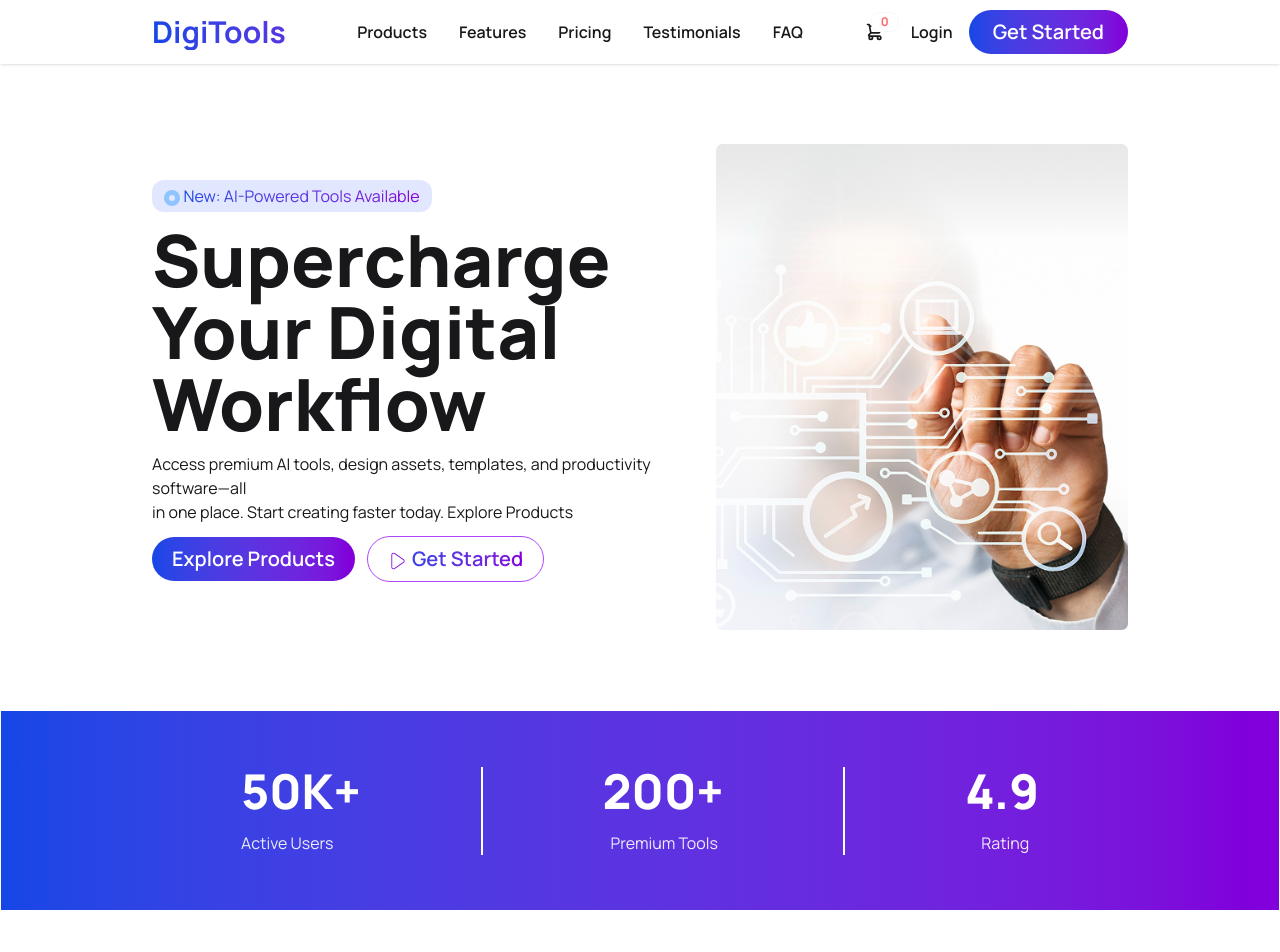
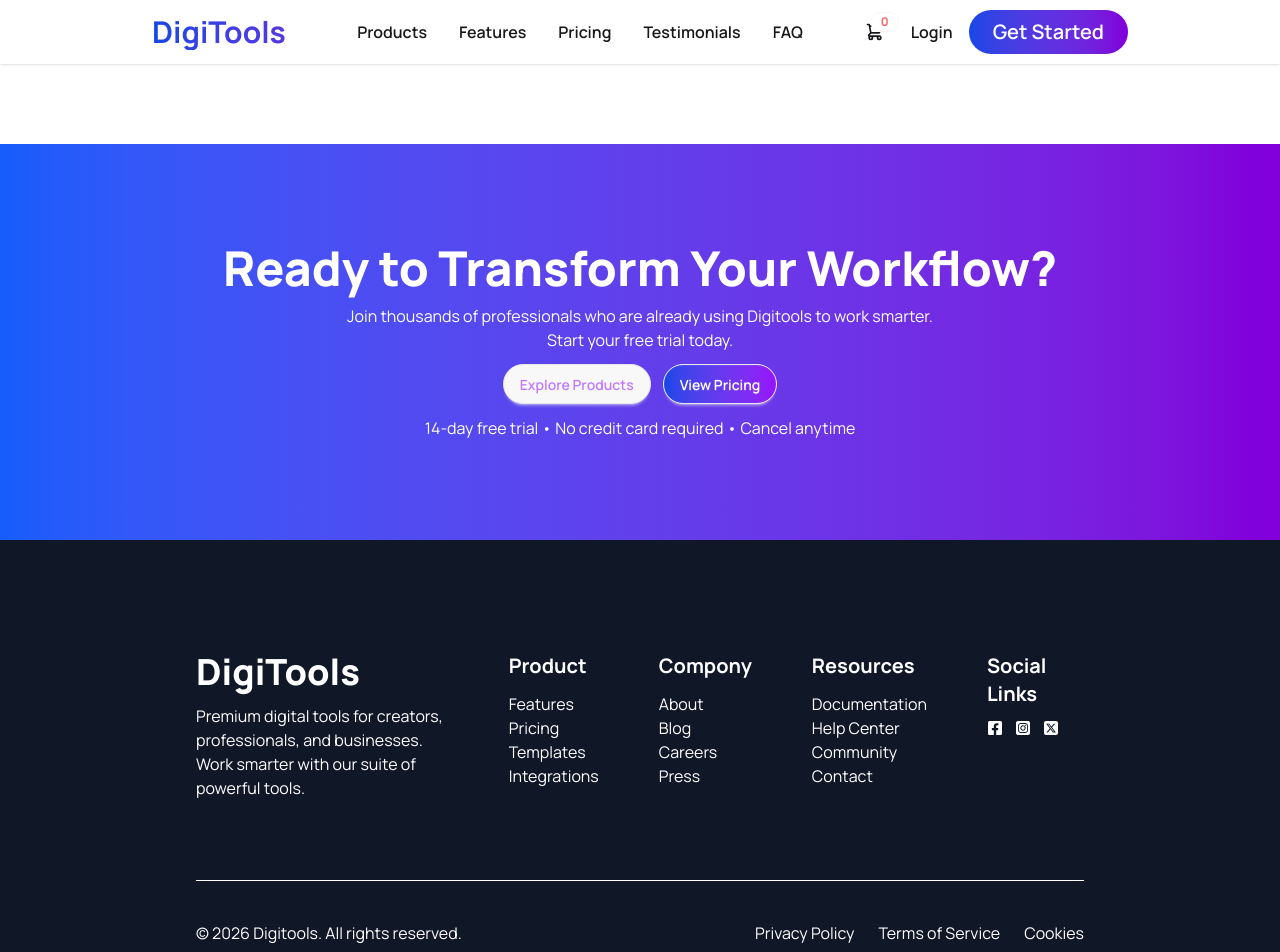
Before and after one commit to MdHadiuzzaman0/DigiTools_Platform, a React (Vite) app: page / in a window 1280 px wide. Shown: the top 952 px of the page. Built offline with nearby package versions, Linux system fonts and the light colour scheme.

Commit message:
100% completed

```diff
--- a/src/App.jsx
+++ b/src/App.jsx
@@ -8,6 +8,7 @@ import { StepBack } from 'lucide-react'
 import StepSection from './StepSection'
 import Pricing from './Pricing'
 import Footer from './Footer'
+import Workflow from './Workflow'
 
 const productRes=fetch("./Data.json").then(res => res.json())
 const StepRes=fetch("./StepData.json").then(res => res.json())
@@ -35,13 +36,14 @@ const [coin, setCoin] = useState(0)
   return (
     <>
     <Navbar coin={coin} setCoin={setCoin} selected={selected}></Navbar>
-    <Hero></Hero>
+    {/* <Hero></Hero>
     <Rating></Rating>
     <Suspense fallback={<span className="loading loading-infinity loading-3xl block w-20 mx-auto"></span>}>
      <Products products={products} coin={coin} setCoin={setCoin} selected={selected} setSelected={setSelected} handleSelected={handleSelected}></Products>
      </Suspense>
      <StepSection step={step}></StepSection>
-     <Pricing pricing={pricing}></Pricing>
+     <Pricing pricing={pricing}></Pricing> */}
+     <Workflow></Workflow>
      <Footer></Footer>
     </>
   )
--- a/src/Footer.jsx
+++ b/src/Footer.jsx
@@ -1,9 +1,64 @@
 import React from 'react';
+import { FaFacebookSquare } from "react-icons/fa";
+import { FaSquareInstagram, FaSquareXTwitter } from "react-icons/fa6";
 
 const Footer = () => {
     return (
         <div>
+            <div className=' mx-auto py-28 px-49 bg-[#101727] text-white'>
+                <div className='flex justify-between gap-15'>
+                    <div className='w-4/12'>
+                        <h1 className='text-4xl font-extrabold'>DigiTools</h1>
+                        <p className='mt-3'>Premium digital tools for creators, professionals, and businesses. Work smarter with our suite of powerful tools.</p>
+                    </div>
 
+                    <div>
+                        <h3 className='font-bold text-xl mb-3'>Product</h3>
+                        <p>Features <br />
+                        Pricing <br />
+                        Templates <br />
+                        Integrations</p>
+                    </div>
+
+                    <div>
+                        <h3 className='font-bold text-xl mb-3'>Compony</h3>
+                        <p>About <br />
+                        Blog <br />
+                        Careers <br />
+                        Press</p>
+                    </div>
+
+                    <div>
+                        <h3 className='font-bold text-xl mb-3'>Resources</h3>
+                        <p>Documentation <br />
+                        Help Center <br />
+                        Community <br />
+                        Contact</p>
+                    </div>
+
+                    <div>
+                        <h3 className='font-bold text-xl mb-3'>Social Links</h3>
+                        <div className='flex gap-3'>
+                            <FaFacebookSquare />
+                            <FaSquareInstagram />
+                            <FaSquareXTwitter />
+                        </div>
+                    </div>
+                </div>
+
+                <hr className='mt-20 mb-10'/>
+
+                <div className='flex justify-between'>
+                    <h3>© 2026 Digitools. All rights reserved.</h3>
+
+                    <div className='flex gap-6'>
+                        <h3>Privacy Policy</h3>
+                        <h3>Terms of Service</h3>
+                        <h3>Cookies</h3>
+                    </div>
+                </div>
+
+            </div>
         </div>
     );
 };
--- /dev/null
+++ b/src/Workflow.jsx
@@ -0,0 +1,22 @@
+import React from 'react';
+
+const Workflow = () => {
+    return (
+        <div>
+            <div className='mt-20 py-25 bg-gradient-to-r from-blue-600 to-purple-700 text-white text-center space-y-3'>
+                <h1 className='font-extrabold text-5xl'>Ready to Transform Your Workflow?</h1>
+                <p>Join thousands of professionals who are already using Digitools to work smarter. <br />Start your free trial today.</p>
+
+                <div className='flex justify-center gap-3'>
+                <button className='btn rounded-4xl text-purple-400'>Explore Products</button>
+                <button className='btn rounded-4xl text-white bg-gradient-to-r from-blue-700 to-purple-600 '>View Pricing</button>
+                </div>
+
+                <p>14-day free trial • No credit card required • Cancel anytime</p>
+
+            </div>
+        </div>
+    );
+};
+
+export default Workflow;
```
